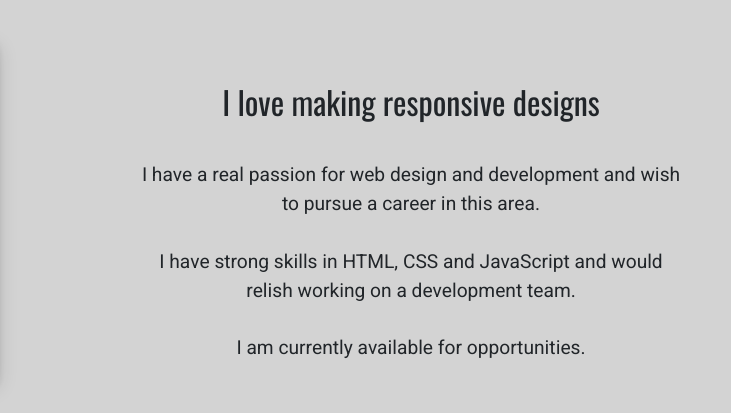
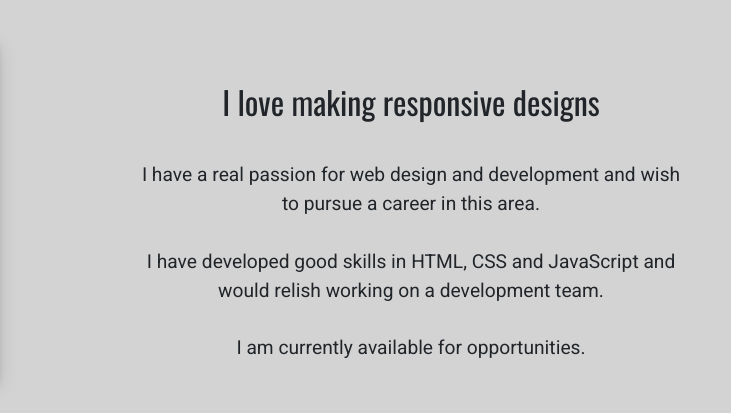
Before and after one commit to adamrichardturner/adamrichardturner.github.io, a plain HTML site: page index.html in a window 1280 px wide. Shown: the part 539-952 px from the top of the page, 549-1280 px from the left. Drawn offline with nearby package versions, Linux system fonts and the light colour scheme.

Commit message:
update content

```diff
--- a/index.html
+++ b/index.html
@@ -35,7 +35,8 @@
       <div class="about--container-item">
         <h2>I love making responsive designs</h2>
         <span id="header-trigger"></span>
-        <p>I have a real passion for web design and development and wish to pursue a career in this area.<br><br> I have strong skills in HTML, CSS and JavaScript and would relish working on a development team.<br><br> I am currently available for
+        <p>I have a real passion for web design and development and wish to pursue a career in this area.<br><br> I have developed good skills in HTML, CSS and JavaScript and would relish working on a development team.<br><br> I am currently
+          available for
           opportunities.
         </p>
         <div class="about--icons" id="about--icons">
```
